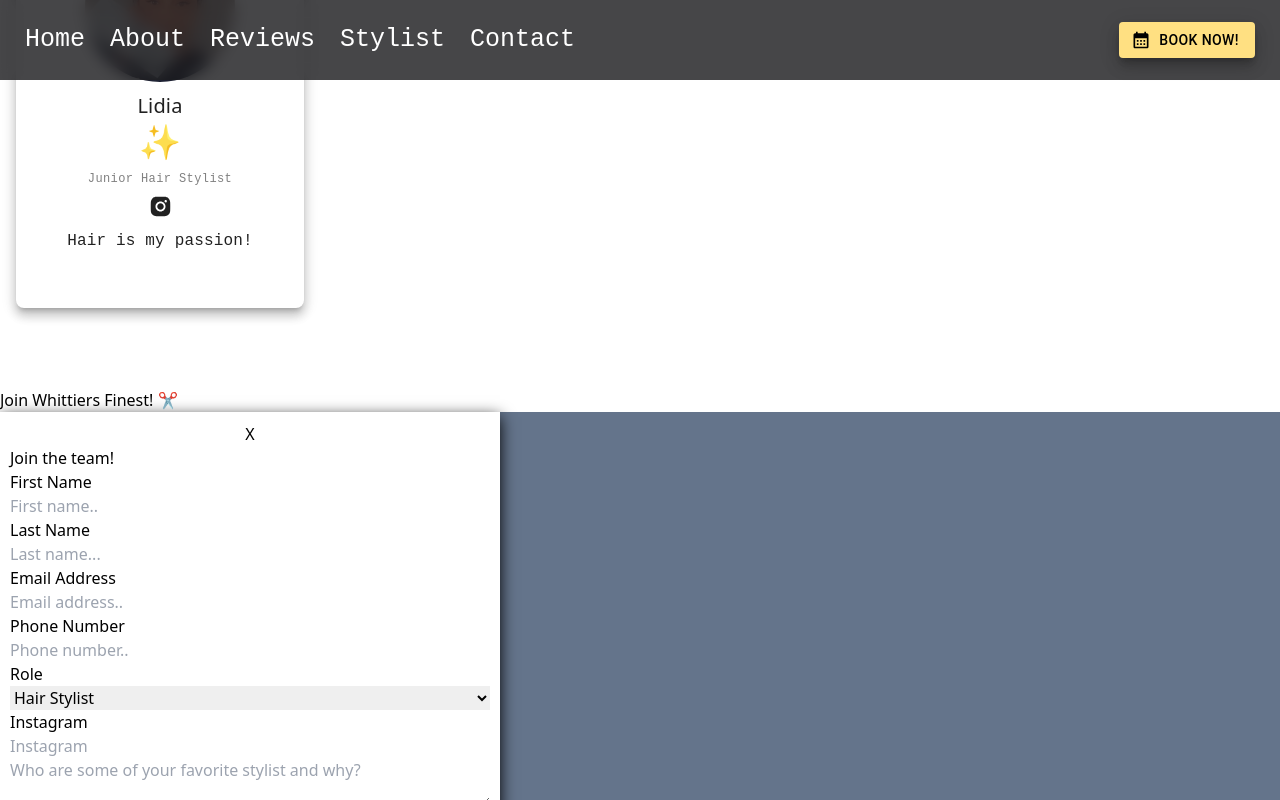
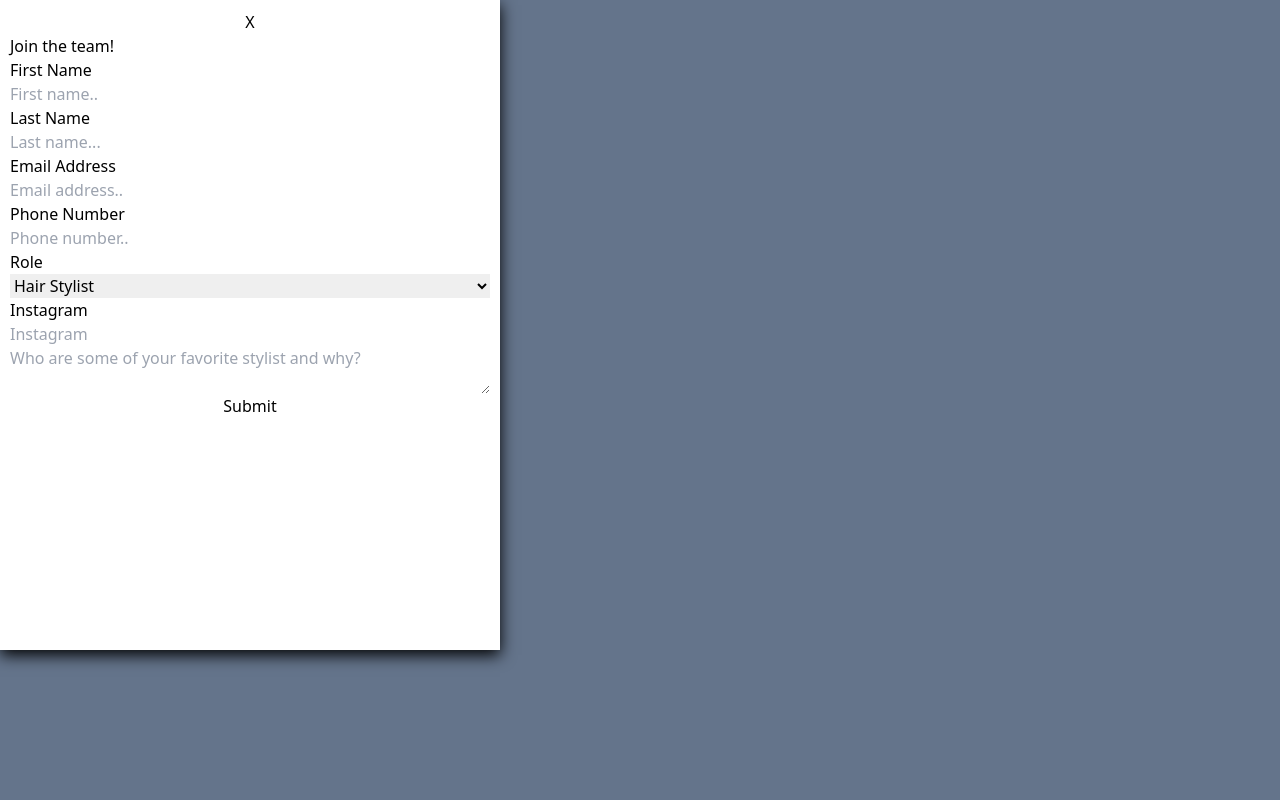
Before and after one commit to javidVeg/affiniti-hair-salon, a React (Create React App) app in the folder Client/: page / in a window 1280 px wide. Both pictures are taken after a click on the button "Join Whittiers Finest! ✂️". Shown: the part 5183-5983 px from the top of the page. Built offline with nearby package versions, Linux system fonts and the light colour scheme.

Commit message:
edits to apply modal using tailwind

```diff
--- a/Client/src/components/ApplyModal/ApplyModal.jsx
+++ b/Client/src/components/ApplyModal/ApplyModal.jsx
@@ -3,7 +3,7 @@
 //!_vv CLOSEMODAL PROP SETS MODALOPEN TO FALSE vv_//
 const ApplyModal = ({closeModal}) => {
   return (
-    <div className=' bg-slate-500 justify-center items-center w-screen h-screen'>
+    <div className=' z-40 fixed inset-0 bg-slate-500 justify-center items-center'>
       <div className="modal-container">
         <button onClick={() => {closeModal(false)}}> X </button>
         <div className="modal-title">Join the team!</div>
```
